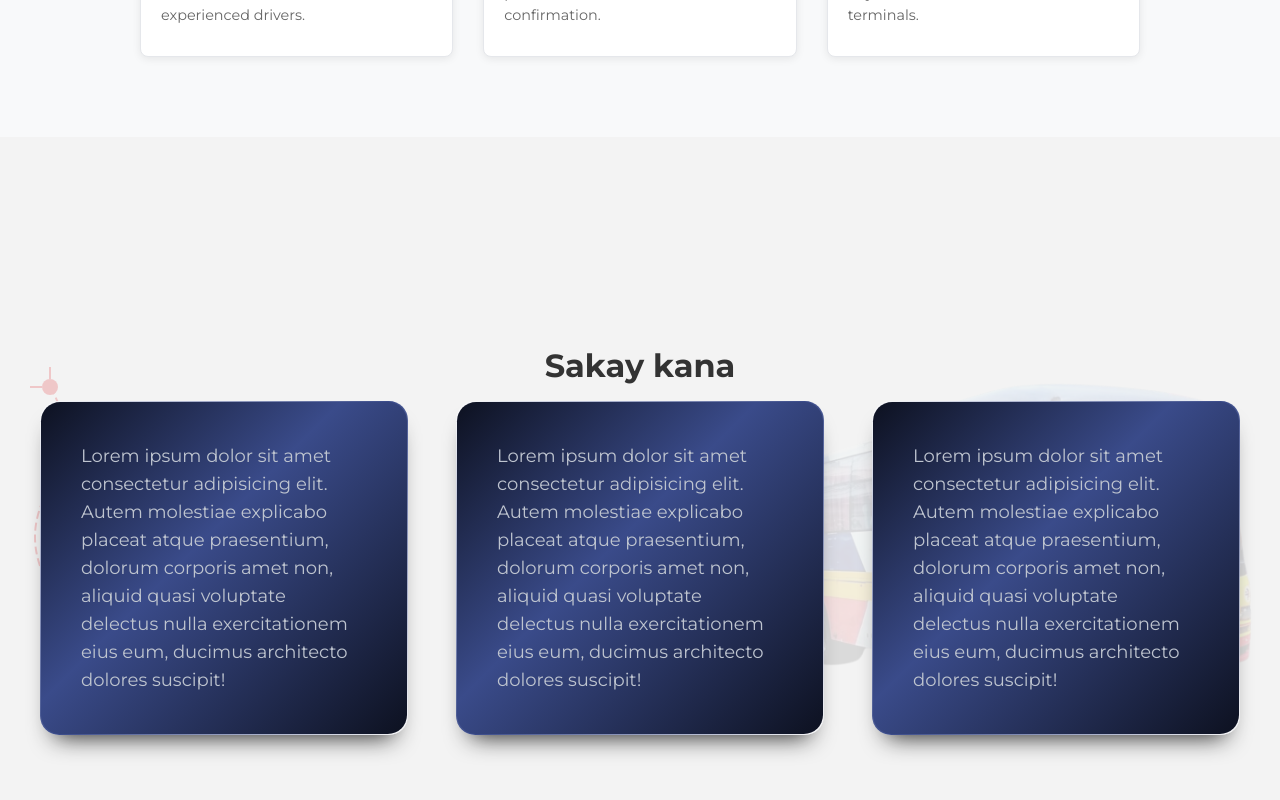
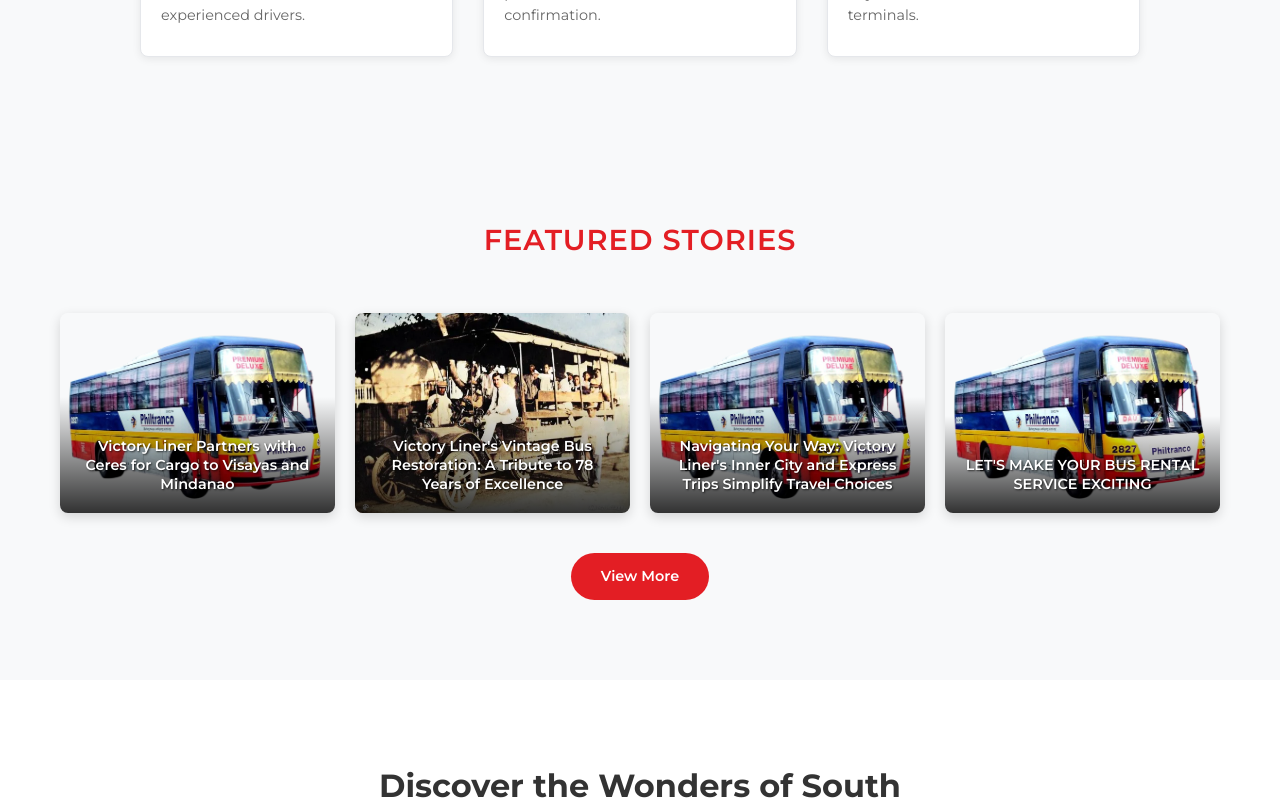
Before and after one commit to LexusGT-26/Philtranco, a Next.js app: page / in a window 1280 px wide. Shown: the part 1400-2200 px from the top of the page. Built offline with nearby package versions, Linux system fonts and the light colour scheme.

Commit message:
Another progress ulit

```diff
--- a/src/app/globals.css
+++ b/src/app/globals.css
@@ -481,73 +481,133 @@
   }
 }
 
-.features {
-  padding: 60px 0 100px;
-  background-color: var(--bg-light);
+/* Featured Stories Horizontal Section */
+.featured-stories-horizontal {
+  padding: 80px 0;
+  background-color: #f8f9fa;
+}
+
+.featured-title-horizontal {
+  text-align: center;
+  font-size: 1.8rem;
+  font-weight: 600;
+  color: #e31e24;
+  margin-bottom: 50px;
+  letter-spacing: 1px;
+}
+
+.stories-horizontal-grid {
+  display: grid;
+  grid-template-columns: repeat(4, 1fr);
+  gap: 20px;
+  max-width: 1200px;
+  margin: 0 auto 40px;
+}
+
+.story-card-horizontal {
+  border-radius: 8px;
+  overflow: hidden;
+  box-shadow: 0 4px 12px rgba(0, 0, 0, 0.15);
+  transition: transform 0.3s ease, box-shadow 0.3s ease;
+}
+
+.story-card-horizontal:hover {
+  transform: translateY(-3px);
+  box-shadow: 0 6px 20px rgba(0, 0, 0, 0.2);
+}
+
+.story-image-overlay {
   position: relative;
+  width: 100%;
+  height: 200px;
   overflow: hidden;
 }
 
-.features-header {
-  text-align: center;
-  margin-bottom: 50px;
-}
-
-.features-grid {
-  display: flex;
-  justify-content: center;
-  gap: 30px;
-  flex-wrap: wrap;
-  position: relative;
-  z-index: 2;
-}
-
-.feature-card {
-  background: #ffffff;
-  padding: 40px 30px;
-  border-radius: 10px;
-  box-shadow: 0 5px 20px rgba(0, 0, 0, 0.05);
-  width: 300px;
+.story-image-overlay img {
+  width: 100%;
+  height: 100%;
+  object-fit: cover;
   transition: transform 0.3s ease;
 }
 
-.feature-card:hover {
-  transform: translateY(-5px);
+.story-card-horizontal:hover .story-image-overlay img {
+  transform: scale(1.05);
 }
 
-.icon-box {
-  width: 50px;
-  height: 50px;
-  margin-bottom: 20px;
-  display: flex;
-  align-items: center;
+.story-text-overlay {
+  position: absolute;
+  bottom: 0;
+  left: 0;
+  right: 0;
+  background: linear-gradient(transparent, rgba(0, 0, 0, 0.8));
+  color: white;
+  padding: 40px 20px 20px;
+  text-align: center;
 }
 
-.icon-box svg,
-.icon-box img {
-  width: 100%;
-  height: 100%;
+.story-text-overlay h3 {
+  font-size: 0.9rem;
+  font-weight: 600;
+  line-height: 1.3;
+  margin: 0;
+  text-shadow: 1px 1px 2px rgba(0, 0, 0, 0.7);
 }
 
-.feature-card h3 {
-  margin-bottom: 15px;
-  font-weight: 700;
+.view-more-horizontal {
+  text-align: center;
 }
 
-.feature-card p {
+.btn-view-more-horizontal {
+  background-color: #e31e24;
+  color: white;
+  padding: 12px 30px;
+  border: none;
+  border-radius: 25px;
+  font-weight: 600;
+  cursor: pointer;
+  transition: background-color 0.3s ease, transform 0.3s ease;
   font-size: 0.9rem;
-  color: #777777;
 }
 
-.bus-bg {
-  position: absolute;
-  right: -100px;
-  top: 50%;
-  transform: translateY(-50%);
-  opacity: 0.08;
-  width: 600px;
-  z-index: 1;
-  pointer-events: none;
+.btn-view-more-horizontal:hover {
+  background-color: #b71c1c;
+  transform: translateY(-1px);
+}
+
+/* Responsive Design for Horizontal Featured Stories */
+@media (max-width: 1024px) {
+  .stories-horizontal-grid {
+    grid-template-columns: repeat(2, 1fr);
+    gap: 25px;
+  }
+
+  .story-image-overlay {
+    height: 180px;
+  }
+}
+
+@media (max-width: 768px) {
+  .featured-stories-horizontal {
+    padding: 60px 0;
+  }
+
+  .featured-title-horizontal {
+    font-size: 1.5rem;
+    margin-bottom: 40px;
+  }
+
+  .stories-horizontal-grid {
+    grid-template-columns: 1fr;
+    gap: 20px;
+  }
+
+  .story-image-overlay {
+    height: 200px;
+  }
+
+  .story-text-overlay h3 {
+    font-size: 1rem;
+  }
 }
 
 .destinations {
@@ -822,3 +882,149 @@
   animation: slowFadeIn 2.5s ease-in-out 0.5s forwards;
   opacity: 0;
 }
+/* Featured News Cards Section - Vertical Layout */
+.featured-news-cards {
+  padding: 80px 0;
+  background-color: #f8f9fa;
+}
+
+.featured-title-news {
+  text-align: center;
+  font-size: 1.8rem;
+  font-weight: 600;
+  color: #333333;
+  margin-bottom: 50px;
+  letter-spacing: 1px;
+}
+
+.news-cards-grid {
+  display: flex;
+  flex-direction: column;
+  gap: 30px;
+  max-width: 600px;
+  margin: 0 auto 40px;
+}
+
+.news-card {
+  background: white;
+  border-radius: 12px;
+  overflow: hidden;
+  box-shadow: 0 4px 15px rgba(0, 0, 0, 0.1);
+  transition: transform 0.3s ease, box-shadow 0.3s ease;
+}
+
+.news-card:hover {
+  transform: translateY(-5px);
+  box-shadow: 0 8px 25px rgba(0, 0, 0, 0.15);
+}
+
+.news-image {
+  width: 100%;
+  height: 200px;
+  overflow: hidden;
+}
+
+.news-image img {
+  width: 100%;
+  height: 100%;
+  object-fit: cover;
+  transition: transform 0.3s ease;
+}
+
+.news-card:hover .news-image img {
+  transform: scale(1.05);
+}
+
+.news-content {
+  padding: 25px;
+}
+
+.news-title {
+  font-size: 1.1rem;
+  font-weight: 600;
+  color: #333333;
+  line-height: 1.4;
+  margin-bottom: 12px;
+}
+
+.news-excerpt {
+  font-size: 0.9rem;
+  color: #666666;
+  line-height: 1.5;
+  margin-bottom: 20px;
+}
+
+.news-meta {
+  display: flex;
+  justify-content: space-between;
+  align-items: center;
+  padding-top: 15px;
+  border-top: 1px solid #e5e7eb;
+}
+
+.news-date {
+  font-size: 0.8rem;
+  color: #999999;
+}
+
+.news-read-more {
+  font-size: 0.9rem;
+  color: #e31e24;
+  text-decoration: none;
+  font-weight: 600;
+  transition: color 0.3s ease;
+}
+
+.news-read-more:hover {
+  color: #b71c1c;
+}
+
+.view-more-news {
+  text-align: center;
+}
+
+.btn-view-more-news {
+  background-color: #e31e24;
+  color: white;
+  padding: 14px 35px;
+  border: none;
+  border-radius: 25px;
+  font-weight: 600;
+  cursor: pointer;
+  transition: background-color 0.3s ease, transform 0.3s ease;
+  font-size: 1rem;
+}
+
+.btn-view-more-news:hover {
+  background-color: #b71c1c;
+  transform: translateY(-2px);
+}
+
+/* Responsive Design for Vertical News Cards */
+@media (max-width: 768px) {
+  .featured-news-cards {
+    padding: 60px 0;
+  }
+
+  .featured-title-news {
+    font-size: 1.5rem;
+    margin-bottom: 40px;
+  }
+
+  .news-cards-grid {
+    gap: 20px;
+    max-width: 100%;
+  }
+
+  .news-content {
+    padding: 20px;
+  }
+
+  .news-title {
+    font-size: 1rem;
+  }
+
+  .news-excerpt {
+    font-size: 0.85rem;
+  }
+}
--- a/src/components/Features.js
+++ b/src/components/Features.js
@@ -1,111 +1,52 @@
 export default function Features() {
   return (
-    <section
-      className="relative min-h-screen flex items-center justify-center bg-[#f3f3f3] overflow-hidden"
-      id="features"
-    >
-      {/* Faded bus image on the right */}
-      <div className="absolute right-0 top-1/2 -translate-y-1/2 opacity-10 pointer-events-none hidden lg:block z-0">
-        <img
-          src="/Bus.png"
-          alt="Philtranco Bus"
-          className="w-auto h-[400px] object-contain"
-        />
-      </div>
+    <section className="featured-stories-horizontal" id="features">
+      <div className="container">
+        {/* Section Title */}
+        <h2 className="featured-title-horizontal">FEATURED STORIES</h2>
 
-      {/* Dashed travel line on the left */}
-      <div className="absolute left-0 top-1/2 -translate-y-1/2 opacity-20 pointer-events-none hidden lg:block z-0">
-        <svg width="200" height="400" viewBox="0 0 200 400" fill="none" xmlns="http://www.w3.org/2000/svg">
-          <path
-            d="M50 50 Q80 100, 50 150 T50 250 Q80 300, 50 350"
-            stroke="#e31e24"
-            strokeWidth="2"
-            fill="none"
-            strokeDasharray="8,4"
-          />
-          <circle cx="50" cy="50" r="8" fill="#e31e24"/>
-          <path d="M50 42 L50 30 M42 50 L30 50" stroke="#e31e24" strokeWidth="2"/>
-        </svg>
-      </div>
-
-      {/* Main content container */}
-      <div className="max-w-[1200px] mx-auto px-5 relative z-10 w-full pt-0 pb-20">
-        {/* Section Title */}
-        <h2 className="section-title text-center mb-12 -mt-32 pt-8">Sakay kana</h2>
-
-        {/* Cards container */}
-        <div className="grid grid-cols-1 md:grid-cols-3 gap-10 md:gap-12 justify-items-center">
-          {/* Card 1 */}
-          <div
-            className="rounded-[1.2rem] max-w-[450px] w-full"
-            style={{
-              background: 'linear-gradient(135deg, #fffffff5, #3a4b8a, #ffffff98)',
-              padding: '1px',
-              boxShadow: '0px 1rem 1.5rem -0.9rem #000000e1'
-            }}
-          >
-            <div
-              className="rounded-[1.2rem] text-lg"
-              style={{
-                background: 'linear-gradient(135deg, #0d1120 0%, #3a4b8a 43%, #0d1120 100%)',
-                padding: '2.5rem',
-                color: '#bec4cf'
-              }}
-            >
-              Lorem ipsum dolor sit amet consectetur adipisicing elit. Autem molestiae
-              explicabo placeat atque praesentium, dolorum corporis amet non, aliquid
-              quasi voluptate delectus nulla exercitationem eius eum, ducimus architecto
-              dolores suscipit!
+        {/* Stories Horizontal Layout */}
+        <div className="stories-horizontal-grid">
+          <div className="story-card-horizontal">
+            <div className="story-image-overlay">
+              <img src="/Bus.png" alt="Victory Liner Partners" />
+              <div className="story-text-overlay">
+                <h3>Victory Liner Partners with Ceres for Cargo to Visayas and Mindanao</h3>
+              </div>
             </div>
           </div>
 
-          {/* Card 2 */}
-          <div
-            className="rounded-[1.2rem] max-w-[450px] w-full"
-            style={{
-              background: 'linear-gradient(135deg, #fffffff5, #3a4b8a, #ffffff98)',
-              padding: '1px',
-              boxShadow: '0px 1rem 1.5rem -0.9rem #000000e1'
-            }}
-          >
-            <div
-              className="rounded-[1.2rem] text-lg"
-              style={{
-                background: 'linear-gradient(135deg, #0d1120 0%, #3a4b8a 43%, #0d1120 100%)',
-                padding: '2.5rem',
-                color: '#bec4cf'
-              }}
-            >
-              Lorem ipsum dolor sit amet consectetur adipisicing elit. Autem molestiae
-              explicabo placeat atque praesentium, dolorum corporis amet non, aliquid
-              quasi voluptate delectus nulla exercitationem eius eum, ducimus architecto
-              dolores suscipit!
+          <div className="story-card-horizontal">
+            <div className="story-image-overlay">
+              <img src="/Alatco-old-bus-3a-Colorized.webp" alt="Vintage Alatco Bus" />
+              <div className="story-text-overlay">
+                <h3>Victory Liner's Vintage Bus Restoration: A Tribute to 78 Years of Excellence</h3>
+              </div>
             </div>
           </div>
 
-          {/* Card 3 */}
-          <div
-            className="rounded-[1.2rem] max-w-[450px] w-full"
-            style={{
-              background: 'linear-gradient(135deg, #fffffff5, #3a4b8a, #ffffff98)',
-              padding: '1px',
-              boxShadow: '0px 1rem 1.5rem -0.9rem #000000e1'
-            }}
-          >
-            <div
-              className="rounded-[1.2rem] text-lg"
-              style={{
-                background: 'linear-gradient(135deg, #0d1120 0%, #3a4b8a 43%, #0d1120 100%)',
-                padding: '2.5rem',
-                color: '#bec4cf'
-              }}
-            >
-              Lorem ipsum dolor sit amet consectetur adipisicing elit. Autem molestiae
-              explicabo placeat atque praesentium, dolorum corporis amet non, aliquid
-              quasi voluptate delectus nulla exercitationem eius eum, ducimus architecto
-              dolores suscipit!
+          <div className="story-card-horizontal">
+            <div className="story-image-overlay">
+              <img src="/Bus.png" alt="Navigating Your Way" />
+              <div className="story-text-overlay">
+                <h3>Navigating Your Way: Victory Liner's Inner City and Express Trips Simplify Travel Choices</h3>
+              </div>
             </div>
           </div>
+
+          <div className="story-card-horizontal">
+            <div className="story-image-overlay">
+              <img src="/Bus.png" alt="Bus Rental Service" />
+              <div className="story-text-overlay">
+                <h3>LET'S MAKE YOUR BUS RENTAL SERVICE EXCITING</h3>
+              </div>
+            </div>
+          </div>
+        </div>
+
+        {/* View More Button */}
+        <div className="view-more-horizontal">
+          <button className="btn-view-more-horizontal">View More</button>
         </div>
       </div>
     </section>
```
Also changed, not shown: public/Alatco-old-bus-3a-Colorized.webp (added).
